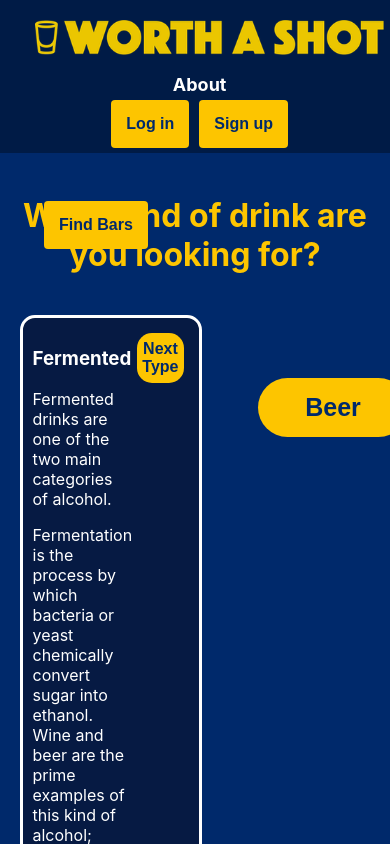
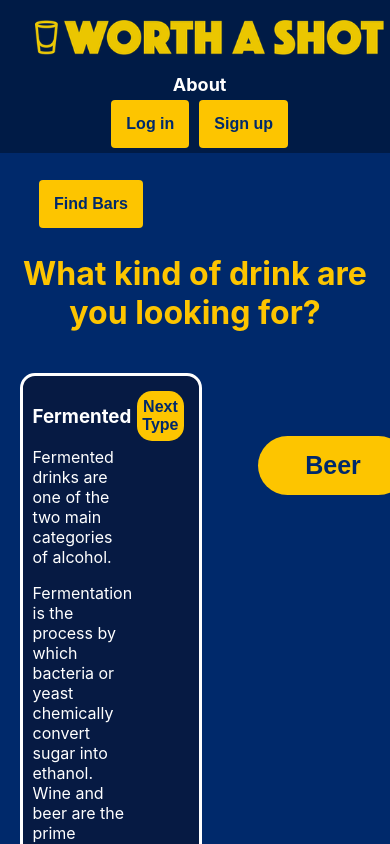
Before and after one commit to EmaleeSoto/capstone-worth-a-shot, a React (Create React App) app in the folder front-end/: page /alcohols/category in a window 390 px wide. Shown: the top 844 px of the page. Built offline with nearby package versions, Linux system fonts and the light colour scheme; no server answers.

Commit message:
fix establishment styling on mobile

```diff
--- a/front-end/src/Components/Establishments.css
+++ b/front-end/src/Components/Establishments.css
@@ -7,7 +7,7 @@
 .one-establishment {
   width: 325px;
   text-align: center;
-  box-shadow: 4px 4px 4px #061A43;
+  box-shadow: 4px 4px 4px #061a43;
   border-radius: 15px;
   padding: 5px;
 }
@@ -30,6 +30,7 @@
   grid-gap: 1rem;
   margin: 2em 2em;
   justify-content: center;
+  justify-items: center;
 }
 
 .establishment-grid a {
@@ -55,7 +56,11 @@
 
 @media screen and (max-width: 767px) {
   .establishment-grid {
-    grid-template-columns: repeat(2, 1fr);
+    grid-template-columns: repeat(1, 1fr);
     margin: 2em 0.5em;
   }
+  #index-button {
+    position: relative;
+    margin-left: 0%;
+  }
 }
```
